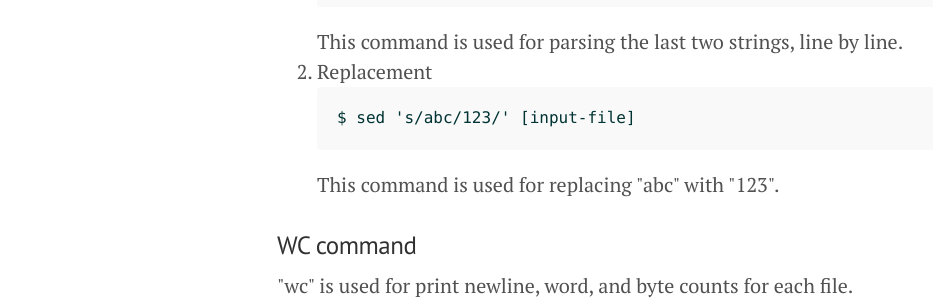
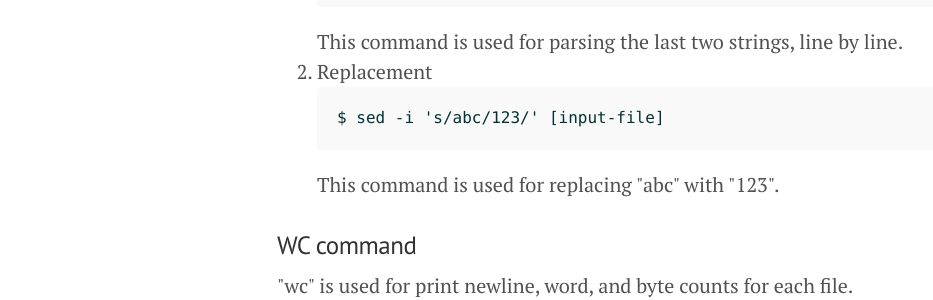
Before and after one commit to s311354/Louis, a Jekyll site: the page built from _posts/2019-01-27-Linux_Unix_command_Handbook.md, in a window 1280 px wide and 900 px high, scrolled down 1125 px. Shown: the part 152-452 px from the top of the window, without its empty margins (3-936 px from the left). Built offline with Jekyll 4.4.1, drawn with Linux system fonts in a browser that asks for light colours; nearby versions of some CDN libraries; some web fonts are replaced; comment, search, counter and statistics services are not loaded.

Commit message:
modify the sed replace cmd

```diff
--- a/_posts/2019-01-27-Linux_Unix_command_Handbook.md
+++ b/_posts/2019-01-27-Linux_Unix_command_Handbook.md
@@ -41,7 +41,7 @@ Example:
 This command is used for parsing the last two strings, line by line.
 
 <li> Replacement</li>
-<div class="language-shell highlighter-rouge"><pre class="highlight"><code><span class="nv">$ sed 's/abc/123/' [input-file]
+<div class="language-shell highlighter-rouge"><pre class="highlight"><code><span class="nv">$ sed -i 's/abc/123/' [input-file]
 </span></code></pre></div>
 This command is used for replacing "abc" with "123".
 </ol>
```
